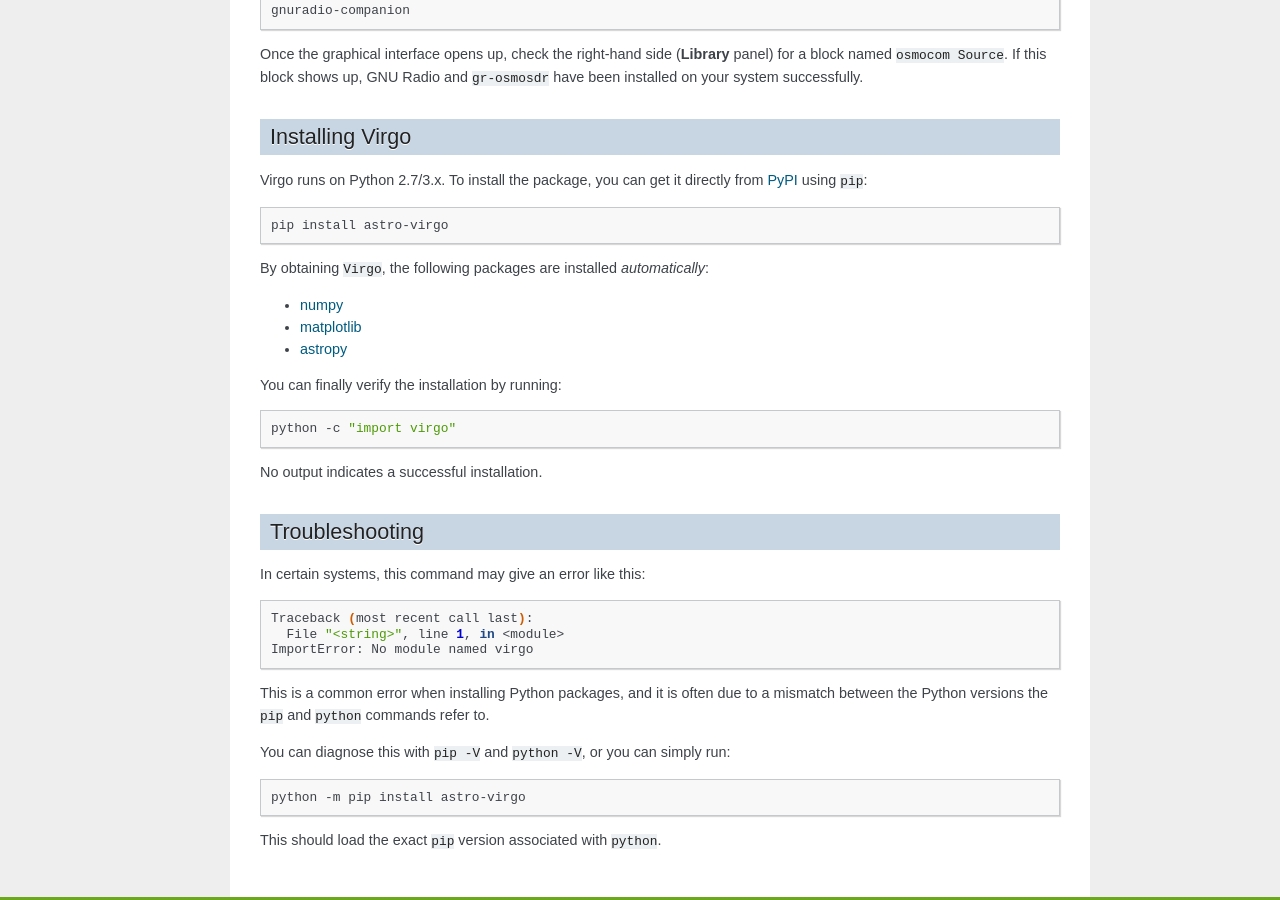
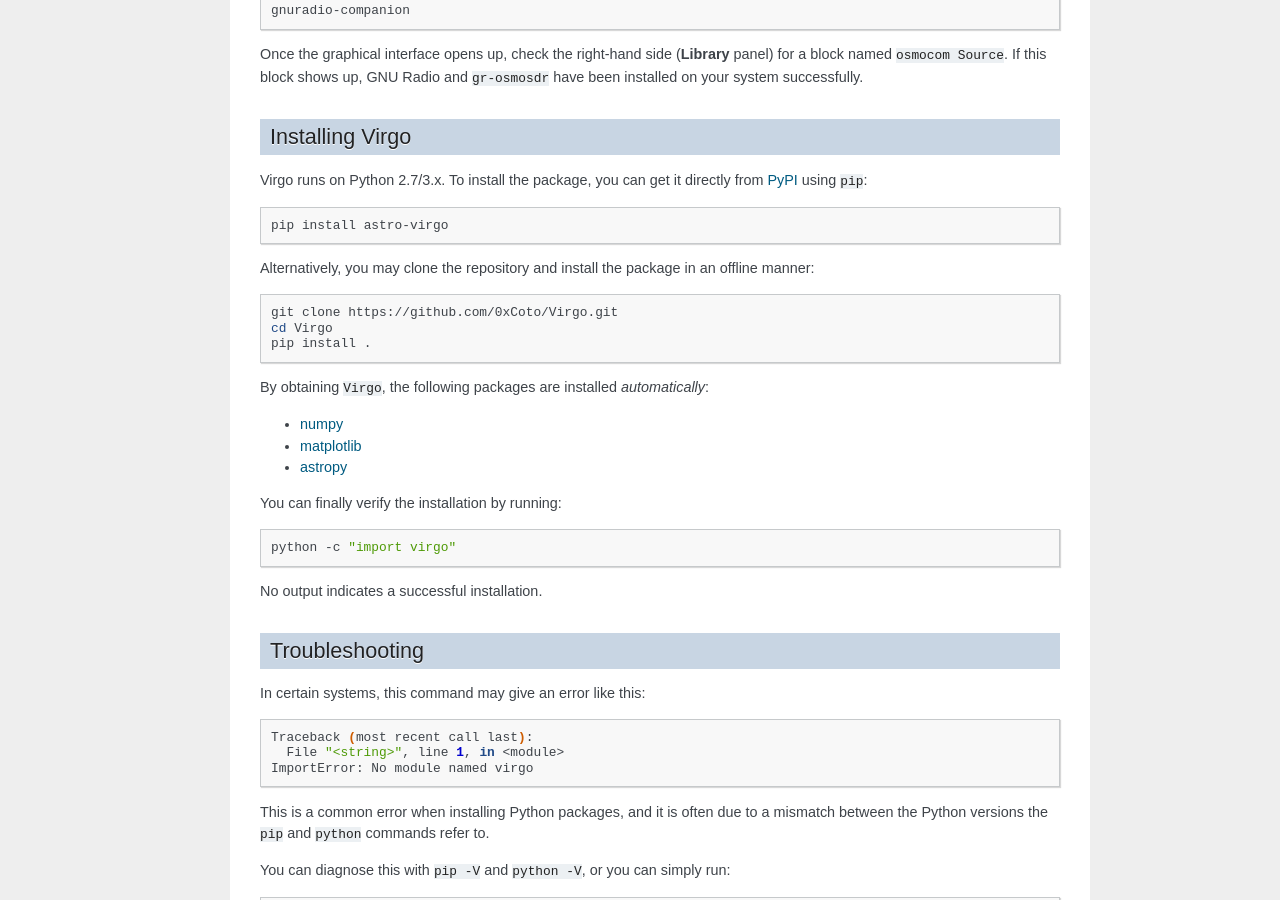
Before and after one commit to 0xCoto/Virgo, a Sphinx documentation site: the page built from docs/source/installation.rst, in a window 1280 px wide and 900 px high, scrolled down 513 px. Built offline with Sphinx 7.4.7, drawn with Linux system fonts in a browser that asks for light colours.

Commit message:
Add offline install

```diff
--- a/docs/source/installation.rst
+++ b/docs/source/installation.rst
@@ -42,6 +42,14 @@ from `PyPI <https://pypi.org/project/astro-virgo/>`_ using ``pip``:
 
    pip install astro-virgo
 
+Alternatively, you may clone the repository and install the package in an offline manner:
+
+.. code-block:: bash
+
+   git clone https://github.com/0xCoto/Virgo.git
+   cd Virgo
+   pip install .
+
 By obtaining ``Virgo``, the following packages are installed *automatically*:
 
 * `numpy <https://numpy.org/>`_
```
